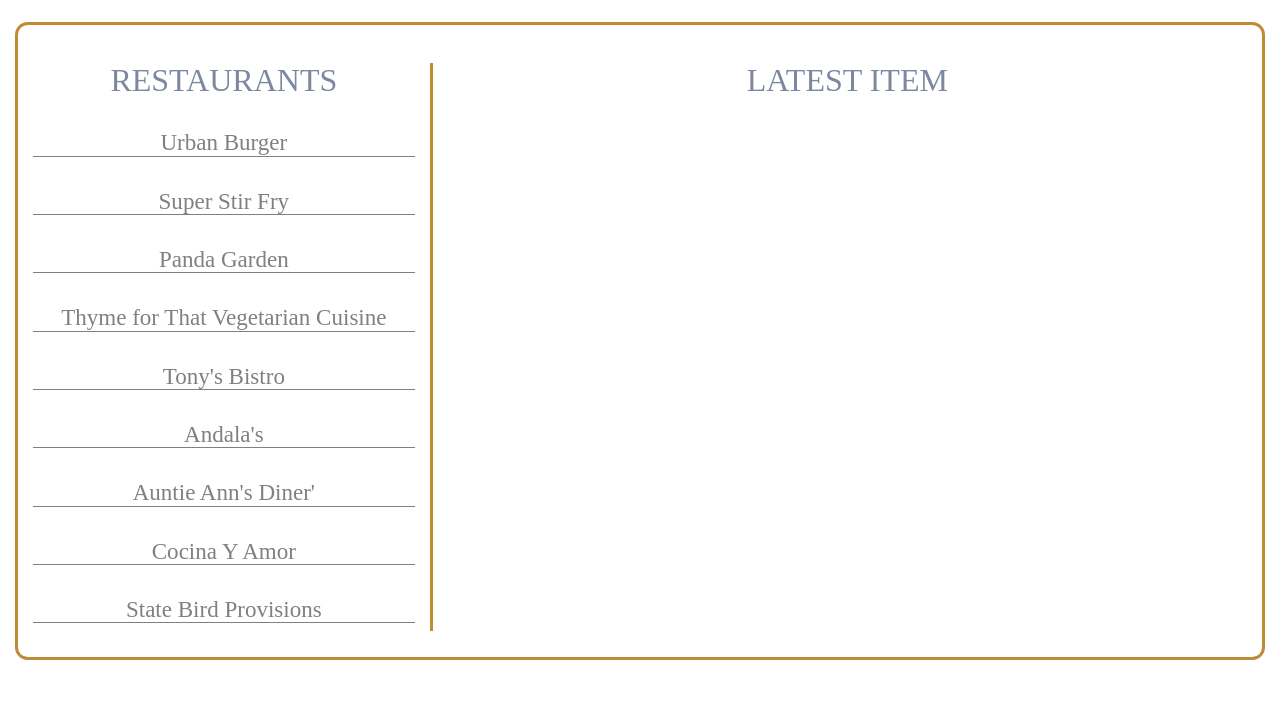
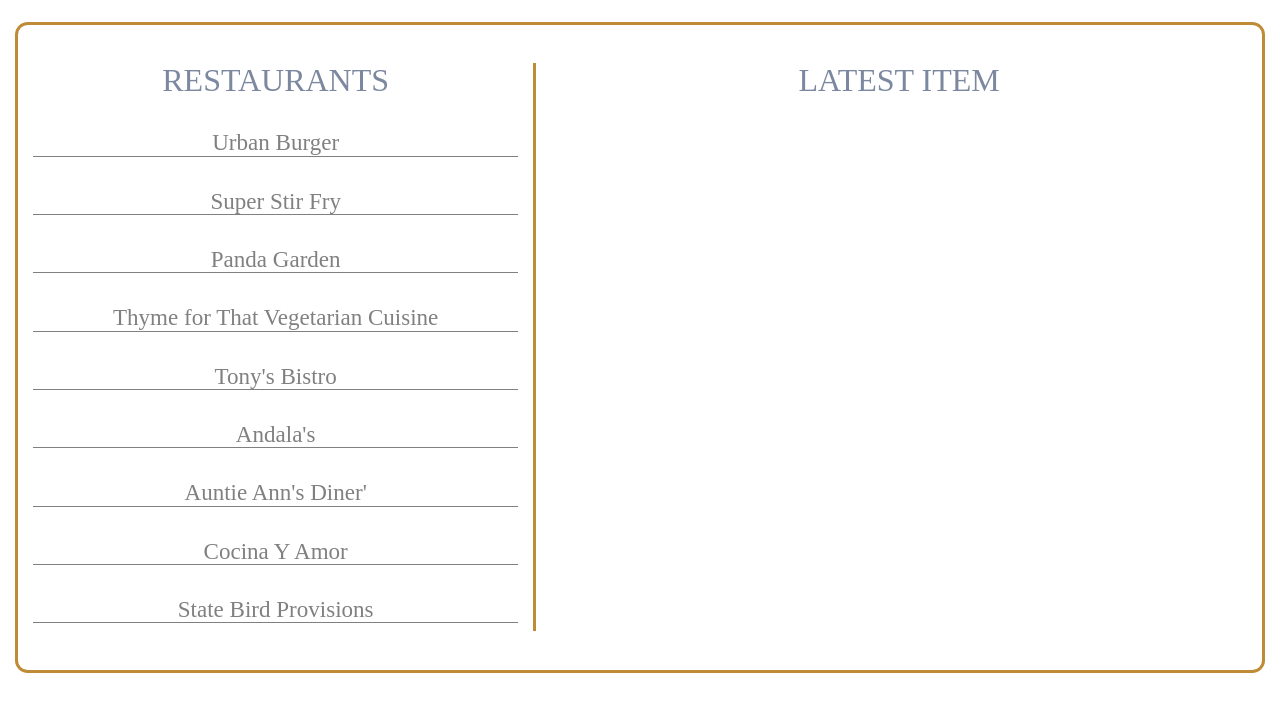
Before and after one commit to Rachelspdo/Build-Catalog, a Flask app: page / in a window 1280 px wide. Shown: the part 433-1157 px from the top of the page. Before the commit the page ends 1093 px from the top, so only its background shows below. Run offline with Flask 2, Linux system fonts and the light colour scheme; data comes from the database, SQL or seed files in the repository; some libraries are stand-ins or nearby versions; some web fonts are replaced.

Commit message:
Add footer space

```diff
--- a/static/css/styles.css
+++ b/static/css/styles.css
@@ -71,9 +71,7 @@ p {
 
 .main-section {
   padding-top: 3vw;
-  padding-bottom: 2vw;
-  margin: auto;
-  height: auto;
+  padding-bottom: 3vw;
   border: 3px solid #bf8b37;
   border-radius: 1vw;
 }
@@ -100,3 +98,7 @@ img {
   clear: both;
   display: table;
 }
+
+.page-space {
+  margin-top: 4vw;
+}
--- a/templates/mainpage.html
+++ b/templates/mainpage.html
@@ -17,17 +17,18 @@
   </div>
   <br>
   <div class="main-section row">
-    <div class="col-4 category">
+    <div class="col-5 category">
     <h5>RESTAURANTS</h5>
     {% for restaurant in restaurants %}
     <br>
     <h6>{{restaurant.name}}</h4>
     {% endfor %}
   </div>
-    <div class="col-8 latest-item">
+    <div class="col-7 latest-item">
     <h5>LATEST ITEM</h5>
   </div>
   </div>
+  <div class="page-space"></div>
 </div>
 <script src="https://code.jquery.com/jquery-3.1.1.slim.min.js" integrity="sha384-A7FZj7v+d/sdmMqp/nOQwliLvUsJfDHW+k9Omg/a/EheAdgtzNs3hpfag6Ed950n" crossorigin="anonymous"></script>
 <script src="https://cdnjs.cloudflare.com/ajax/libs/tether/1.4.0/js/tether.min.js" integrity="sha384-DztdAPBWPRXSA/3eYEEUWrWCy7G5KFbe8fFjk5JAIxUYHKkDx6Qin1DkWx51bBrb" crossorigin="anonymous"></script>
```
